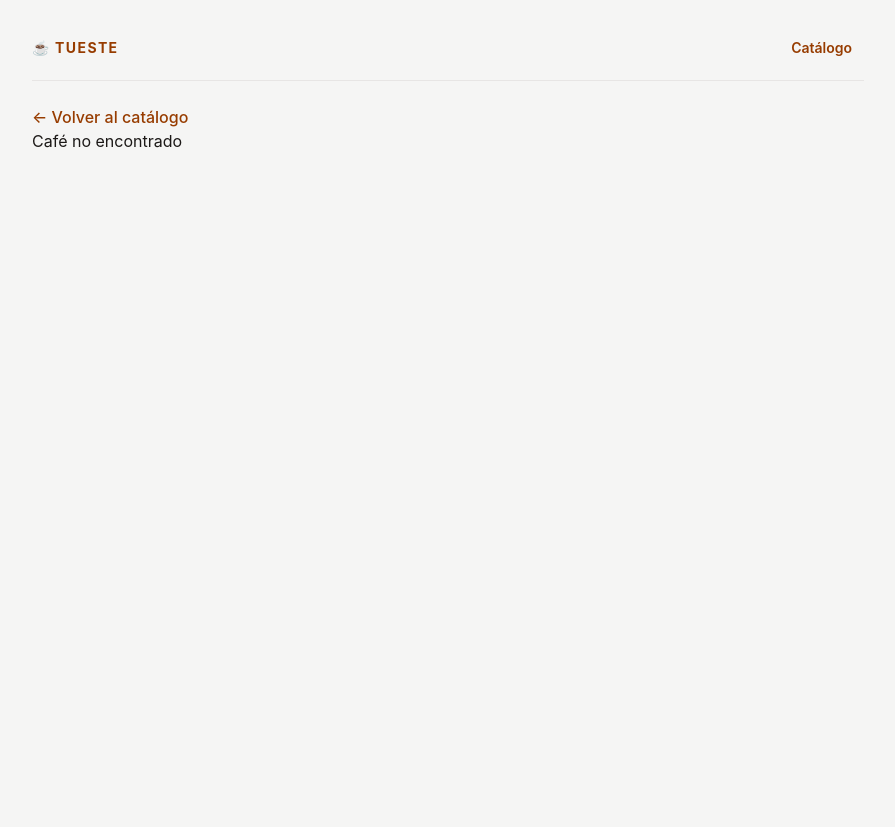
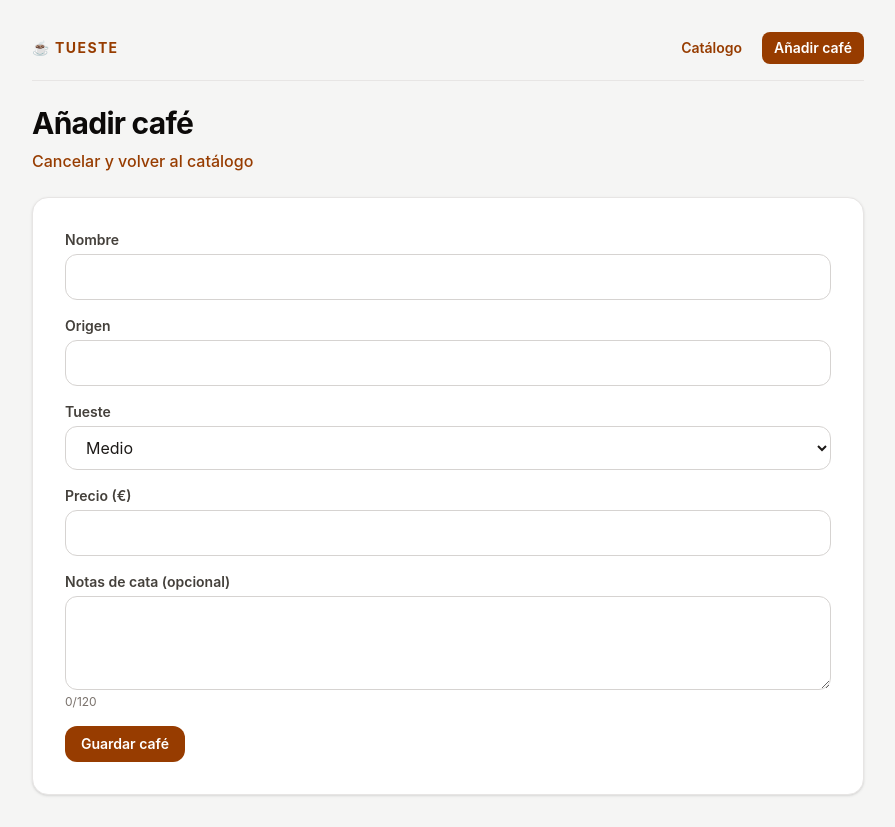
Before and after one commit to gabrielo100472219/frontend_lab4, a React (Vite) app: page /coffees/new in a window 1280 px wide. Shown: the whole page, without its empty margins (192-1087 px from the left). Before the commit the page ends 800 px from the top, so only its background shows below. Built offline with nearby package versions, Linux system fonts and the light colour scheme.

Commit message:
O6 - Alta de cafés con TanStack Form y Zod
Co-Authored-By: Claude Opus 5.5 <noreply@anthropic.com>

```diff
--- a/package.json
+++ b/package.json
@@ -9,10 +9,12 @@
     "preview": "vite preview"
   },
   "dependencies": {
+    "@tanstack/react-form": "^1.33.5",
     "@tanstack/react-router": "^1.170.46",
     "react": "^19.3.0",
     "react-dom": "^19.3.0",
-    "tailwindcss": "^4.3.3"
+    "tailwindcss": "^4.3.3",
+    "zod": "^4.6.7"
   },
   "devDependencies": {
     "@tailwindcss/vite": "^4.3.3",
--- a/src/api.ts
+++ b/src/api.ts
@@ -1,9 +1,21 @@
-import type { Coffee } from "./model";
+import { coffeeSchema } from "./coffee.schema";
+import type { Coffee, CoffeeInput } from "./model";
+
+const storageKey = "tueste-lab4-coffees";
+
+function readChanges(): Coffee[] {
+  const raw = localStorage.getItem(storageKey);
+  if (!raw) return [];
+  return JSON.parse(raw) as Coffee[];
+}
 
 export async function getCoffees(signal: AbortSignal): Promise<Coffee[]> {
   const response = await fetch("/coffees.json", { signal });
   if (!response.ok) throw new Error("No se ha podido cargar el catálogo.");
-  return response.json();
+  const initial: Coffee[] = await response.json();
+  const byId = new Map(initial.map((coffee) => [coffee.id, coffee]));
+  for (const coffee of readChanges()) byId.set(coffee.id, coffee);
+  return [...byId.values()];
 }
 
 export async function getCoffee(
@@ -14,3 +26,26 @@ export async function getCoffee(
   const coffees = await getCoffees(signal);
   return coffees.find((coffee) => coffee.id === Number(id)) ?? null;
 }
+
+// Simulamos la espera de un servidor para que se vea el botón desactivado.
+const wait = (ms: number) => new Promise((resolve) => setTimeout(resolve, ms));
+
+export async function saveCoffee(
+  input: CoffeeInput,
+  id?: number,
+): Promise<Coffee> {
+  const values = coffeeSchema.parse(input);
+  const all = await getCoffees(new AbortController().signal);
+  if (id !== undefined && !all.some((coffee) => coffee.id === id)) {
+    throw new Error("Café no encontrado.");
+  }
+  const coffee = {
+    ...values,
+    id: id ?? Math.max(0, ...all.map((item) => item.id)) + 1,
+  };
+  const changes = readChanges().filter((item) => item.id !== coffee.id);
+  await wait(600);
+  // Si setItem falla, la promesa rechaza y el formulario conserva los datos.
+  localStorage.setItem(storageKey, JSON.stringify([...changes, coffee]));
+  return coffee;
+}
--- /dev/null
+++ b/src/coffee-form.tsx
@@ -0,0 +1,184 @@
+import { useState } from "react";
+import { useForm } from "@tanstack/react-form";
+import { coffeeSchema } from "./coffee.schema";
+import { roastLabels, type CoffeeInput, type Roast } from "./model";
+
+interface Props {
+  initialValues?: CoffeeInput;
+  onSave: (values: CoffeeInput) => Promise<void>;
+}
+
+// El precio vacío es NaN: así el esquema lo rechaza como "no es un número".
+const emptyValues: CoffeeInput = {
+  name: "",
+  origin: "",
+  roast: "medium",
+  price: Number.NaN,
+  notes: "",
+};
+
+const roasts = Object.keys(roastLabels) as Roast[];
+
+interface FieldMeta {
+  isTouched: boolean;
+  isValid: boolean;
+  errors: ({ message?: string } | undefined)[];
+}
+
+const isInvalid = (meta: FieldMeta) => meta.isTouched && !meta.isValid;
+
+function FieldError({ name, meta }: { name: string; meta: FieldMeta }) {
+  if (!isInvalid(meta)) return null;
+  // onChange y onSubmit validan con el mismo esquema: quitamos los repetidos.
+  const messages = new Set(meta.errors.map((error) => error?.message));
+  return (
+    <p id={`${name}-error`} role="alert">
+      {[...messages].join(" ")}
+    </p>
+  );
+}
+
+const errorId = (name: string, meta: FieldMeta) =>
+  isInvalid(meta) ? `${name}-error` : undefined;
+
+export function CoffeeForm({ initialValues = emptyValues, onSave }: Props) {
+  const [saveError, setSaveError] = useState("");
+  const form = useForm({
+    defaultValues: initialValues,
+    validators: { onChange: coffeeSchema, onSubmit: coffeeSchema },
+    onSubmit: async ({ value }) => {
+      setSaveError("");
+      try {
+        await onSave(value);
+      } catch {
+        setSaveError(
+          "No se ha podido guardar. Los datos siguen en el formulario.",
+        );
+      }
+    },
+  });
+
+  return (
+    <form
+      className="space-y-4 rounded-2xl border border-stone-200 bg-white p-5 shadow-sm sm:p-8"
+      noValidate
+      onSubmit={(event) => {
+        event.preventDefault();
+        event.stopPropagation();
+        void form.handleSubmit();
+      }}
+    >
+      {(
+        [
+          { name: "name", label: "Nombre" },
+          { name: "origin", label: "Origen" },
+        ] as const
+      ).map((config) => (
+        <form.Field key={config.name} name={config.name}>
+          {(field) => (
+            <div className="grid gap-1">
+              <label htmlFor={field.name}>{config.label}</label>
+              <input
+                id={field.name}
+                name={field.name}
+                value={field.state.value}
+                onBlur={field.handleBlur}
+                onChange={(event) => field.handleChange(event.target.value)}
+                aria-invalid={isInvalid(field.state.meta)}
+                aria-describedby={errorId(field.name, field.state.meta)}
+              />
+              <FieldError name={field.name} meta={field.state.meta} />
+            </div>
+          )}
+        </form.Field>
+      ))}
+
+      <form.Field name="roast">
+        {(field) => (
+          <div className="grid gap-1">
+            <label htmlFor={field.name}>Tueste</label>
+            <select
+              id={field.name}
+              name={field.name}
+              value={field.state.value}
+              onBlur={field.handleBlur}
+              onChange={(event) =>
+                field.handleChange(event.target.value as Roast)
+              }
+              aria-invalid={isInvalid(field.state.meta)}
+              aria-describedby={errorId(field.name, field.state.meta)}
+            >
+              {roasts.map((roast) => (
+                <option key={roast} value={roast}>
+                  {roastLabels[roast]}
+                </option>
+              ))}
+            </select>
+            <FieldError name={field.name} meta={field.state.meta} />
+          </div>
+        )}
+      </form.Field>
+
+      <form.Field name="price">
+        {(field) => (
+          <div className="grid gap-1">
+            <label htmlFor={field.name}>Precio (€)</label>
+            <input
+              id={field.name}
+              name={field.name}
+              type="number"
+              inputMode="decimal"
+              step="0.1"
+              min="0"
+              max="200"
+              value={Number.isNaN(field.state.value) ? "" : field.state.value}
+              onBlur={field.handleBlur}
+              onChange={(event) =>
+                field.handleChange(event.target.valueAsNumber)
+              }
+              aria-invalid={isInvalid(field.state.meta)}
+              aria-describedby={errorId(field.name, field.state.meta)}
+            />
+            <FieldError name={field.name} meta={field.state.meta} />
+          </div>
+        )}
+      </form.Field>
+
+      <form.Field name="notes">
+        {(field) => (
+          <div className="grid gap-1">
+            <label htmlFor={field.name}>Notas de cata (opcional)</label>
+            <textarea
+              id={field.name}
+              name={field.name}
+              rows={3}
+              value={field.state.value}
+              onBlur={field.handleBlur}
+              onChange={(event) => field.handleChange(event.target.value)}
+              aria-invalid={isInvalid(field.state.meta)}
+              aria-describedby={[
+                `${field.name}-count`,
+                errorId(field.name, field.state.meta),
+              ]
+                .filter(Boolean)
+                .join(" ")}
+            />
+            <p id={`${field.name}-count`} className="text-xs text-stone-500">
+              {field.state.value.length}/120
+            </p>
+            <FieldError name={field.name} meta={field.state.meta} />
+          </div>
+        )}
+      </form.Field>
+
+      {saveError && <p role="alert">{saveError}</p>}
+      <form.Subscribe selector={(state) => state.isSubmitting}>
+        {(isSubmitting) => (
+          <button type="submit" disabled={isSubmitting}>
+            {isSubmitting ? "Guardando…" : "Guardar café"}
+          </button>
+        )}
+      </form.Subscribe>
+    </form>
+  );
+}
--- /dev/null
+++ b/src/coffee.schema.ts
@@ -0,0 +1,20 @@
+import { z } from "zod";
+
+export const coffeeSchema = z.object({
+  name: z.string().trim().min(2, "El nombre necesita al menos dos caracteres."),
+  origin: z
+    .string()
+    .trim()
+    .min(2, "El origen necesita al menos dos caracteres."),
+  roast: z.enum(["light", "medium", "dark"], {
+    error: "Elige un tueste: claro, medio u oscuro.",
+  }),
+  price: z
+    .number({ error: "Introduce un precio." })
+    .positive("El precio tiene que ser mayor que 0.")
+    .max(200, "El precio no puede pasar de 200 €."),
+  notes: z
+    .string()
+    .trim()
+    .max(120, "Las notas pueden tener como mucho 120 caracteres."),
+});
--- a/src/routeTree.gen.ts
+++ b/src/routeTree.gen.ts
@@ -12,6 +12,7 @@ import { Route as rootRouteImport } from './routes/__root'
 import { Route as IndexRouteImport } from './routes/index'
 import { Route as CoffeesIndexRouteImport } from './routes/coffees/index'
 import { Route as CoffeesCoffeeIdRouteImport } from './routes/coffees/$coffeeId'
+import { Route as CoffeesNewRouteImport } from './routes/coffees/new'
 
 const IndexRoute = IndexRouteImport.update({
   id: '/',
@@ -28,34 +29,43 @@ const CoffeesCoffeeIdRoute = CoffeesCoffeeIdRouteImport.update({
   path: '/coffees/$coffeeId',
   getParentRoute: () => rootRouteImport,
 } as any)
+const CoffeesNewRoute = CoffeesNewRouteImport.update({
+  id: '/coffees/new',
+  path: '/coffees/new',
+  getParentRoute: () => rootRouteImport,
+} as any)
 
 export interface FileRoutesByFullPath {
   '/': typeof IndexRoute
   '/coffees/$coffeeId': typeof CoffeesCoffeeIdRoute
+  '/coffees/new': typeof CoffeesNewRoute
   '/coffees/': typeof CoffeesIndexRoute
 }
 export interface FileRoutesByTo {
   '/': typeof IndexRoute
   '/coffees/$coffeeId': typeof CoffeesCoffeeIdRoute
+  '/coffees/new': typeof CoffeesNewRoute
   '/coffees': typeof CoffeesIndexRoute
 }
 export interface FileRoutesById {
   __root__: typeof rootRouteImport
   '/': typeof IndexRoute
   '/coffees/$coffeeId': typeof CoffeesCoffeeIdRoute
+  '/coffees/new': typeof CoffeesNewRoute
   '/coffees/': typeof CoffeesIndexRoute
 }
 export interface FileRouteTypes {
   fileRoutesByFullPath: FileRoutesByFullPath
-  fullPaths: '/' | '/coffees/$coffeeId' | '/coffees/'
+  fullPaths: '/' | '/coffees/$coffeeId' | '/coffees/new' | '/coffees/'
   fileRoutesByTo: FileRoutesByTo
-  to: '/' | '/coffees/$coffeeId' | '/coffees'
-  id: '__root__' | '/' | '/coffees/$coffeeId' | '/coffees/'
+  to: '/' | '/coffees/$coffeeId' | '/coffees/new' | '/coffees'
+  id: '__root__' | '/' | '/coffees/$coffeeId' | '/coffees/new' | '/coffees/'
   fileRoutesById: FileRoutesById
 }
 export interface RootRouteChildren {
   IndexRoute: typeof IndexRoute
   CoffeesCoffeeIdRoute: typeof CoffeesCoffeeIdRoute
+  CoffeesNewRoute: typeof CoffeesNewRoute
   CoffeesIndexRoute: typeof CoffeesIndexRoute
 }
 
@@ -82,12 +92,20 @@ declare module '@tanstack/react-router' {
       preLoaderRoute: typeof CoffeesCoffeeIdRouteImport
       parentRoute: typeof rootRouteImport
     }
+    '/coffees/new': {
+      id: '/coffees/new'
+      path: '/coffees/new'
+      fullPath: '/coffees/new'
+      preLoaderRoute: typeof CoffeesNewRouteImport
+      parentRoute: typeof rootRouteImport
+    }
   }
 }
 
 const rootRouteChildren: RootRouteChildren = {
   IndexRoute: IndexRoute,
   CoffeesCoffeeIdRoute: CoffeesCoffeeIdRoute,
+  CoffeesNewRoute: CoffeesNewRoute,
   CoffeesIndexRoute: CoffeesIndexRoute,
 }
 export const routeTree = rootRouteImport
--- a/src/routes/__root.tsx
+++ b/src/routes/__root.tsx
@@ -11,6 +11,7 @@ function Layout() {
           <Link to="/coffees" activeOptions={{ exact: true }}>
             Catálogo
           </Link>
+          <Link to="/coffees/new">Añadir café</Link>
         </nav>
       </header>
       <Outlet />
--- /dev/null
+++ b/src/routes/coffees/new.tsx
@@ -0,0 +1,6 @@
+import { createFileRoute } from "@tanstack/react-router";
+import { NewCoffee } from "../../screens";
+
+export const Route = createFileRoute("/coffees/new")({
+  component: NewCoffee,
+});
--- a/src/screens.tsx
+++ b/src/screens.tsx
@@ -1,5 +1,7 @@
 import { useRef, useState } from "react";
-import { Link } from "@tanstack/react-router";
+import { Link, useNavigate } from "@tanstack/react-router";
+import { saveCoffee } from "./api";
+import { CoffeeForm } from "./coffee-form";
 import { roastLabels, type Coffee } from "./model";
 import { useCoffee, useCoffees } from "./hooks";
 
@@ -142,3 +144,25 @@ export function CoffeeDetail({ id }: { id: string }) {
     </>
   );
 }
+
+export function NewCoffee() {
+  const navigate = useNavigate();
+
+  return (
+    <>
+      <header className="space-y-2">
+        <h1>Añadir café</h1>
+        <Link to="/coffees">Cancelar y volver al catálogo</Link>
+      </header>
+      <CoffeeForm
+        onSave={async (values) => {
+          const coffee = await saveCoffee(values);
+          await navigate({
+            to: "/coffees/$coffeeId",
+            params: { coffeeId: String(coffee.id) },
+          });
+        }}
+      />
+    </>
+  );
+}
--- a/src/styles.css
+++ b/src/styles.css
@@ -13,4 +13,5 @@
   [role="status"] { @apply rounded-lg bg-amber-50 px-4 py-3 text-sm text-amber-900; }
   nav a { @apply rounded-lg px-3 py-1.5 text-sm font-semibold no-underline hover:bg-amber-100; }
   nav a[data-status="active"] { @apply bg-amber-800 text-white; }
+  [aria-invalid="true"] { @apply border-rose-500 bg-rose-50; }
 }
```
Also changed, not shown: 1 other file (tests, documents, lock files or other folders).
